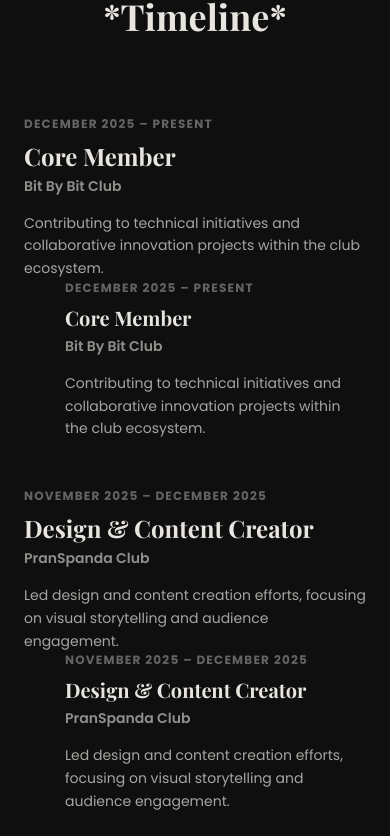
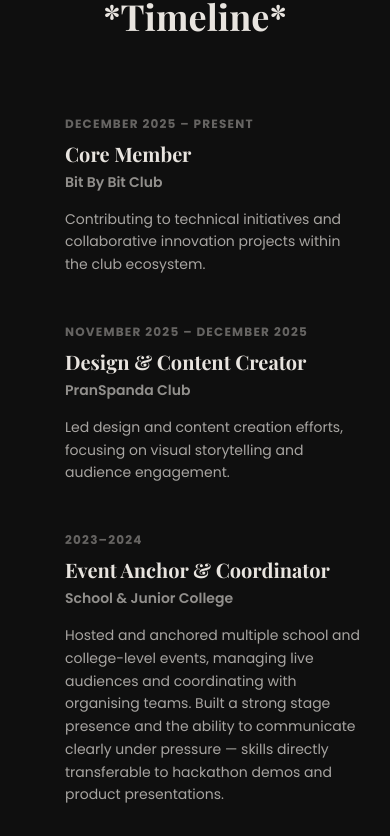
Before and after one commit to adityarghh/Portfolio, a React (Vite) app: page / in a window 390 px wide. Shown: the part 7628-8464 px from the top of the page. Built offline with nearby package versions, Linux system fonts and the light colour scheme; a web font is replaced by a local one.

Commit message:
Update App.tsx

```diff
--- a/src/App.tsx
+++ b/src/App.tsx
@@ -787,7 +787,7 @@
               {TIMELINE.map((item, idx) => (
                 <div key={idx} className={`relative md:grid md:grid-cols-[1fr_3rem_1fr] items-center fade-in stagger-${(idx % 3) + 1}`}>
                   {/* Left Side */}
-                  <div className="md:order-1 md:text-right">
+<div className="hidden md:block md:order-1 md:text-right">
                     {idx % 2 === 0 && (
                       <div className="md:pr-14">
                         <span className="text-xs font-bold uppercase tracking-widest opacity-40 mb-2 block">{item.period}</span>
@@ -804,7 +804,7 @@
                   </div>
 
                   {/* Right Side */}
-                  <div className="md:order-3 md:text-left">
+                 <div className="hidden md:block md:order-3 md:text-left">
                     {idx % 2 !== 0 && (
                       <div className="md:pl-14">
                         <span className="text-xs font-bold uppercase tracking-widest opacity-40 mb-2 block">{item.period}</span>
```
